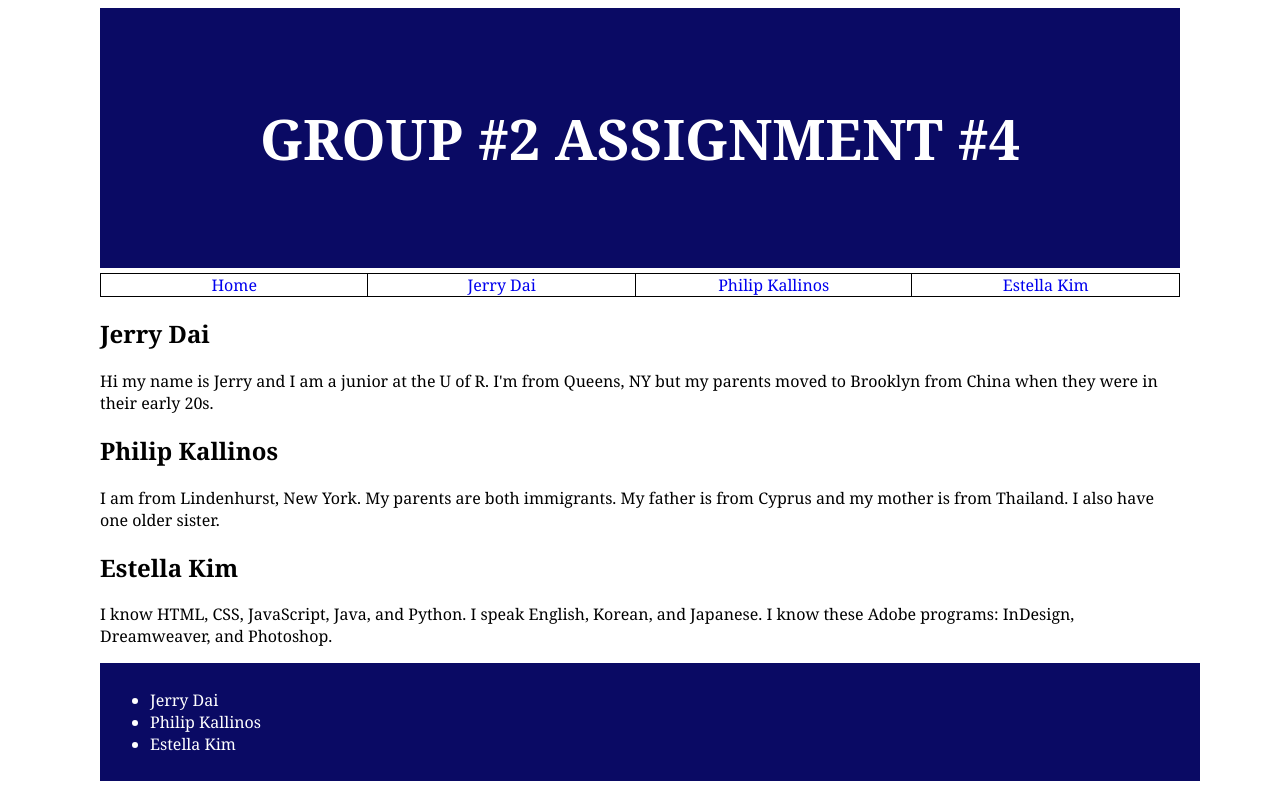
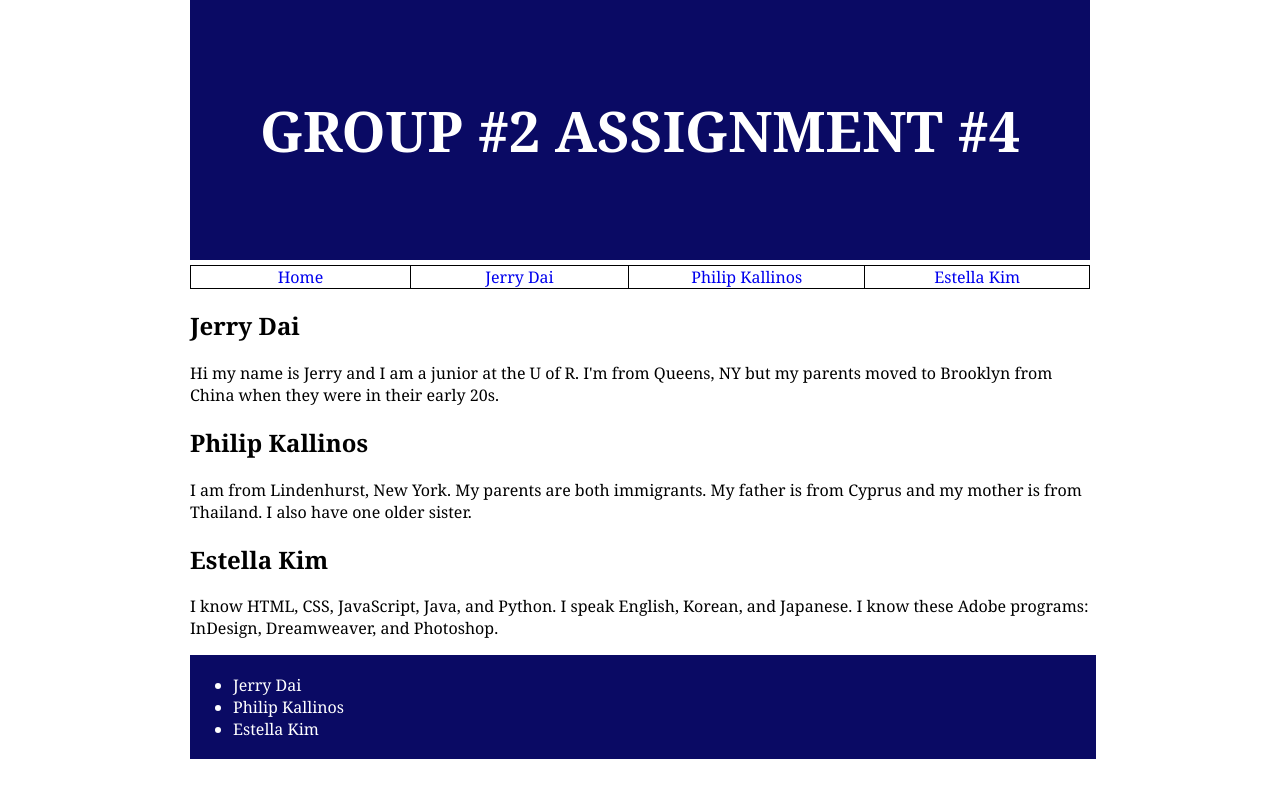
Before and after one commit to jdai315/csc174, a PHP site: page /index.php in a window 1280 px wide. Run offline with PHP 8.4, Linux system fonts and the light colour scheme.

Commit message:
Design: Padding/ Margins

```diff
--- a/css/styles.css
+++ b/css/styles.css
@@ -1,14 +1,20 @@
 .container {
 				margin:0 auto;
+				padding: 0px;
 				width:100%;
-				max-width:1080px;
+				max-width:900px;
 				font-family: Georgia, serif;
 
 }
 
+body	{
+			margin: 0px;
+			padding: 0px;
+}
 .heading {
 			font-size: 28px;
 			padding: 10px;
+			margin: 0px;
 			text-transform: uppercase;
 			color: white;
 			text-align: center;
@@ -21,7 +27,7 @@
 
 footer {
 			width: 100%;
-			padding: 10px;
+			padding: 3px;
 			background-color: rgba(10,10,100,1);
 			color: white;
 			text-decoration: none;
```
